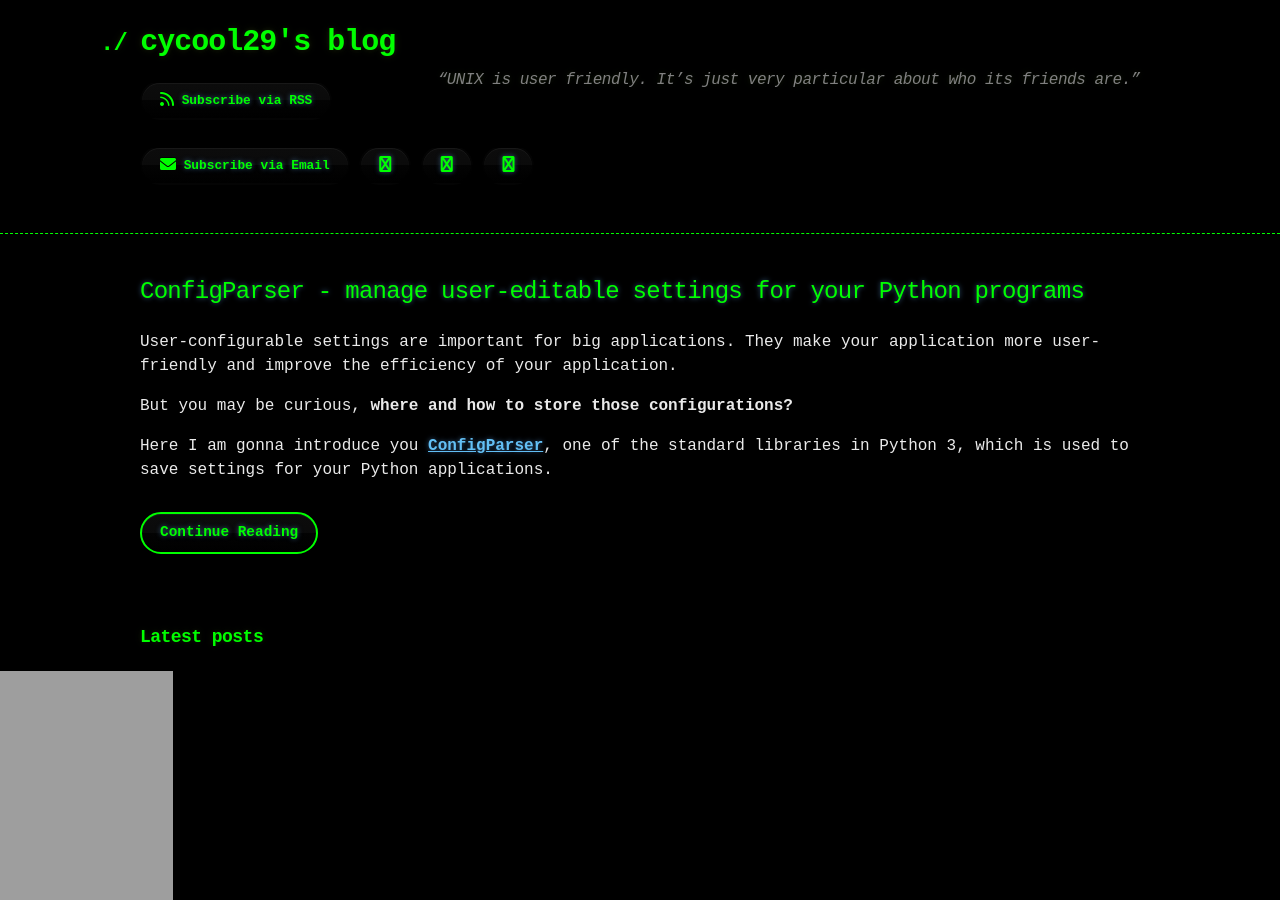
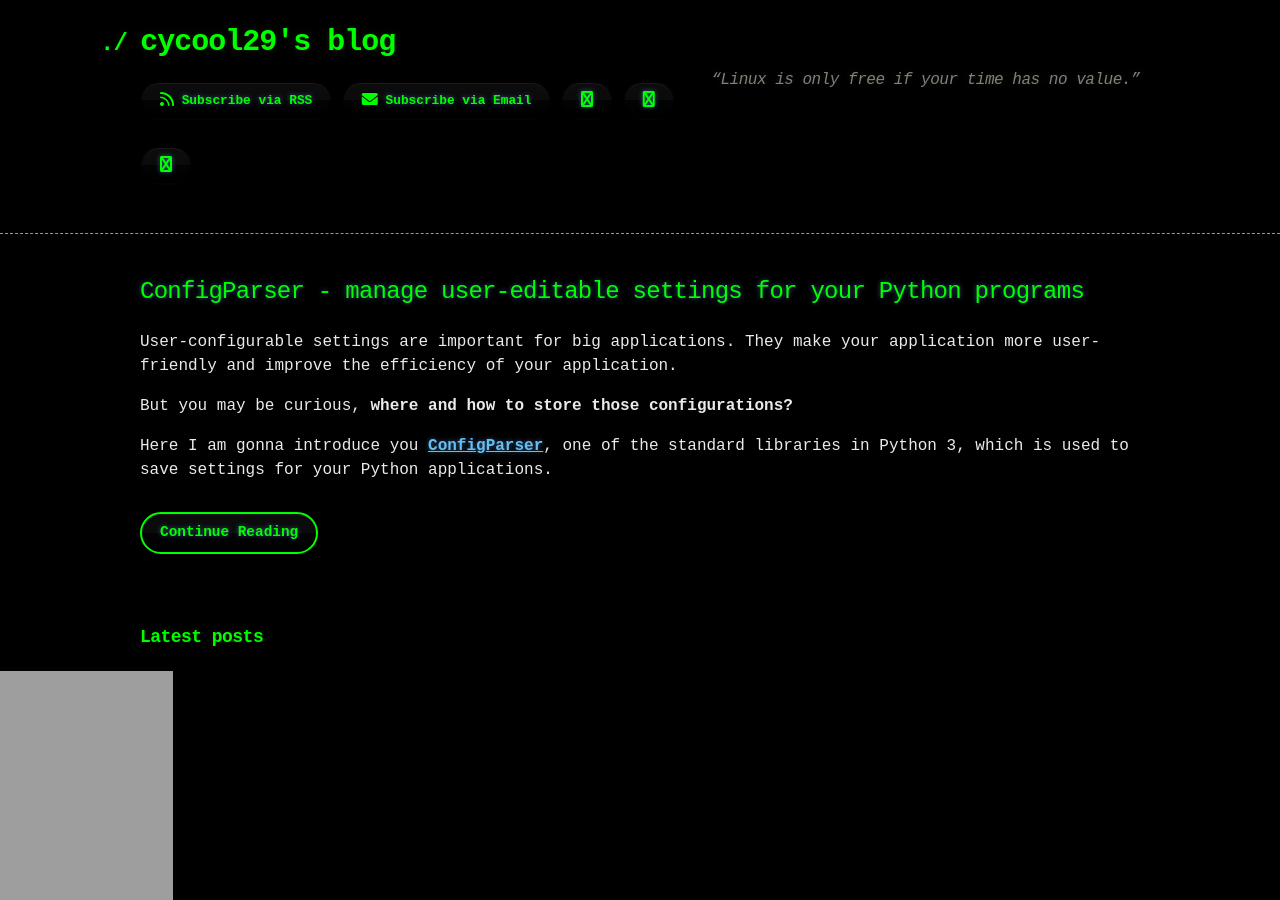
Before and after one commit to cycool29/cycool29.github.io, a Jekyll site: the page built from index.md, in a window 1280 px wide and 900 px high. Built offline with Jekyll 4.4.1, drawn with Linux system fonts in a browser that asks for light colours; a style sheet for code colours, icons or effects is not loaded.

Commit message:
Update quotes

```diff
--- a/_config.yml
+++ b/_config.yml
@@ -1,5 +1,5 @@
 title: cycool29's blog
-description: "“UNIX is user friendly. It’s just very particular about who its friends are.” "
+description: "“Linux is only free if your time has no value.” "
 bio: A high school student. Intermediate in Python, Git, Bash. Learning JavaScript. He/Him. "
 author: cycool29
 url: https://cycool29.github.io
```
